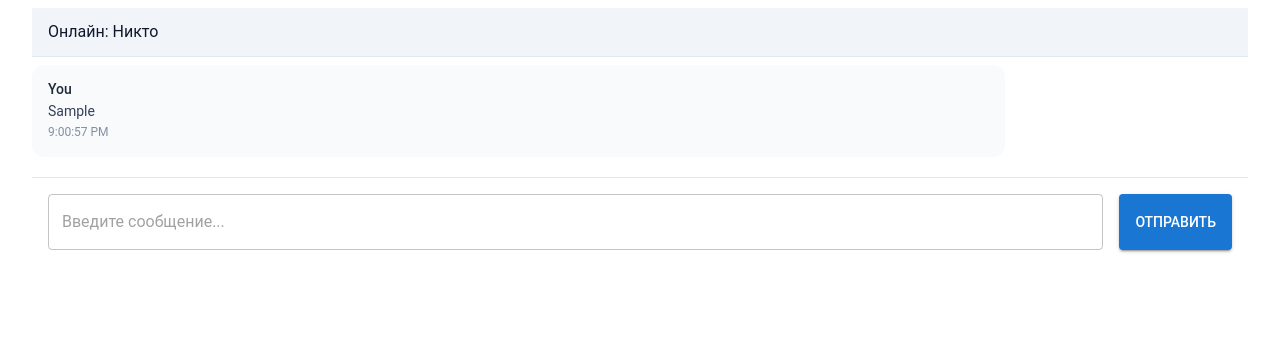
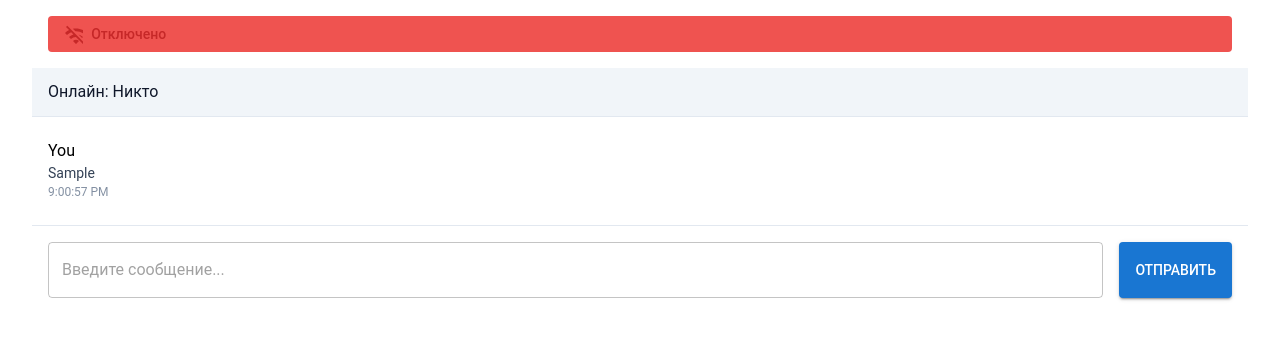
Before and after one commit to godgiven-am/Real-time-Messenger-Core, a React (Vite) app: page / in a window 1280 px wide. Both pictures are taken after typing "Sample" into the empty fields and a click on the button "ОТПРАВИТЬ". Shown: the top 340 px of the page. Built offline with nearby package versions, Linux system fonts and the light colour scheme; no server answers.

Commit message:
feature: add compents styles + add status connection

```diff
--- a/src/App.tsx
+++ b/src/App.tsx
@@ -1,8 +1,6 @@
-import React from "react";
 import { BrowserRouter as Router, Routes, Route } from "react-router-dom";
 import { ChatPage } from "./pages/ChatPage";
 import { AdminPage } from "./pages/AdminPage";
-import { TestMUI } from "./TestMUI";
 
 function App() {
   return (
--- /dev/null
+++ b/src/components/Chat/ConnectionStatus/ConnectionStatus.tsx
@@ -0,0 +1,28 @@
+import { Box, Typography, Icon } from "@mui/material";
+import { Wifi as WifiIcon, WifiOff as WifiOffIcon } from "@mui/icons-material";
+
+interface ConnectionStatusProps {
+  isConnected: boolean;
+}
+
+export const ConnectionStatus = ({ isConnected }: ConnectionStatusProps) => {
+  return (
+    <Box
+      display="flex"
+      alignItems="center"
+      gap={1}
+      px={2}
+      py={1}
+      bgcolor={isConnected ? "success.light" : "error.light"}
+      color={isConnected ? "success.dark" : "error.dark"}
+      borderRadius={1}
+    >
+      <Icon sx={{ fontSize: "1.2rem" }}>
+        {isConnected ? <WifiIcon /> : <WifiOffIcon />}
+      </Icon>
+      <Typography variant="body2" fontWeight="medium">
+        {isConnected ? "Подключено" : "Отключено"}
+      </Typography>
+    </Box>
+  );
+};
--- a/src/components/Chat/MessageInput.tsx
+++ b/src/components/Chat/MessageInput/MessageInput.tsx
@@ -1,6 +1,6 @@
 import React, { useState } from "react";
 import { useDispatch } from "react-redux";
-import { addMessage } from "../../store/chatSlice";
+import { addMessage } from "../../../store/chatSlice";
 import { v4 as uuidv4 } from "uuid";
 import styles from "./MessageInput.module.css";
 import { Box, TextField, Button } from "@mui/material";
--- a/src/components/Chat/MessageList.tsx
+++ /dev/null
@@ -1,44 +0,0 @@
-import { useSelector } from "react-redux";
-import type { RootState } from "../../store";
-import styles from "./MessageList.module.css";
-import { List, ListItem, ListItemText, Typography } from "@mui/material";
-
-export const MessageList = () => {
-  const messages = useSelector((state: RootState) => state.chat.messages);
-
-  if (messages.length === 0) {
-    return (
-      <div className={styles.messageList}>
-        <Typography variant="body1" className={styles.noMessages}>
-          Пока нет сообщений
-        </Typography>
-      </div>
-    );
-  }
-
-  return (
-    <List className={styles.messageList}>
-      {messages.map((msg) => (
-        <ListItem key={msg.id} className={styles.messageItem}>
-          <ListItemText
-            primary={
-              <Typography variant="subtitle2" className={styles.sender}>
-                {msg.sender}
-              </Typography>
-            }
-            secondary={
-              <>
-                <Typography variant="body2" className={styles.text}>
-                  {msg.text}
-                </Typography>
-                <Typography variant="caption" className={styles.timestamp}>
-                  {new Date(msg.timestamp).toLocaleTimeString()}
-                </Typography>
-              </>
-            }
-          />
-        </ListItem>
-      ))}
-    </List>
-  );
-};
--- a/src/components/Chat/MessageList.module.css
+++ b/src/components/Chat/MessageList/MessageList.module.css
@@ -1,15 +1,22 @@
 .messageList {
-  flex: 1;
+  max-height: 60vh;
   overflow-y: auto;
-  padding: 16px;
+  padding-right: 8px;
 }
 
 .messageItem {
-  padding: 12px 16px;
-  background-color: #f8fafc;
-  border-radius: 12px;
-  margin-bottom: 12px;
-  max-width: 80%;
+  animation: fadeIn 0.5s ease-out;
+}
+
+@keyframes fadeIn {
+  from {
+    opacity: 0;
+    transform: translateY(10px);
+  }
+  to {
+    opacity: 1;
+    transform: translateY(0);
+  }
 }
 
 .sender {
--- /dev/null
+++ b/src/components/Chat/MessageList/MessageList.tsx
@@ -0,0 +1,58 @@
+import { useEffect, useRef } from "react";
+import { useSelector } from "react-redux";
+import styles from "./MessageList.module.css";
+import { List, ListItem, ListItemText, Typography, Fade } from "@mui/material";
+import type { RootState } from "../../../store";
+
+export const MessageList = () => {
+  const messages = useSelector((state: RootState) => state.chat.messages);
+  const listRef = useRef<HTMLUListElement | null>(null);
+
+  useEffect(() => {
+    if (listRef.current) {
+      listRef.current.scrollTop = listRef.current.scrollHeight;
+    }
+  }, [messages.length]);
+
+  if (messages.length === 0) {
+    return (
+      <div className={styles.messageList}>
+        <Typography variant="body1" className={styles.noMessages}>
+          Пока нет сообщений
+        </Typography>
+      </div>
+    );
+  }
+
+  return (
+    <List className={styles.messageList} ref={listRef}>
+      {messages.map((msg, index) => (
+        <Fade in={true} timeout={500 + index * 100} key={msg.id}>
+          <ListItem key={msg.id} className={styles.messageItem}>
+            <ListItemText
+              primary={msg.sender}
+              secondary={
+                <>
+                  <Typography
+                    variant="body2"
+                    display="block"
+                    className={styles.text}
+                  >
+                    {msg.text}
+                  </Typography>
+                  <Typography
+                    variant="caption"
+                    display="block"
+                    className={styles.timestamp}
+                  >
+                    {new Date(msg.timestamp).toLocaleTimeString()}
+                  </Typography>
+                </>
+              }
+            />
+          </ListItem>
+        </Fade>
+      ))}
+    </List>
+  );
+};
--- a/src/hooks/useSocket.ts
+++ b/src/hooks/useSocket.ts
@@ -1,11 +1,21 @@
-import { useEffect, useRef } from "react";
+import { useEffect, useState, useRef } from "react";
 import { io, Socket } from "socket.io-client";
 
 export const useSocket = (url: string) => {
+  const [isConnected, setIsConnected] = useState(false);
   const socketRef = useRef<Socket | null>(null);
 
   useEffect(() => {
     const socket = io(url);
+
+    socket.on("connect", () => {
+      setIsConnected(true);
+    });
+
+    socket.on("disconnect", () => {
+      setIsConnected(false);
+    });
+
     socketRef.current = socket;
 
     return () => {
@@ -13,5 +23,8 @@ export const useSocket = (url: string) => {
     };
   }, [url]);
 
-  return socketRef.current;
+  return {
+    socket: socketRef.current,
+    isConnected,
+  };
 };
--- a/src/pages/ChatPage.module.css
+++ b/src/pages/ChatPage.module.css
@@ -14,3 +14,8 @@
   font-weight: 500;
   color: #0f172a;
 }
+
+.connectionStatus {
+  padding: 8px 16px;
+  margin-bottom: 8px;
+}
--- a/src/pages/ChatPage.tsx
+++ b/src/pages/ChatPage.tsx
@@ -2,18 +2,19 @@ import { useEffect } from "react";
 import { useDispatch, useSelector } from "react-redux";
 import { addMessage, setUsersOnline } from "../store/chatSlice";
 import { useSocket } from "../hooks/useSocket";
-import { MessageList } from "../components/Chat/MessageList";
-import { MessageInput } from "../components/Chat/MessageInput";
+import { MessageList } from "../components/Chat/MessageList/MessageList";
+import { MessageInput } from "../components/Chat/MessageInput/MessageInput";
+import { ConnectionStatus } from "../components/Chat/ConnectionStatus/ConnectionStatus";
 import type { RootState } from "../store";
 import styles from "./ChatPage.module.css";
-import { Container, Typography, Box } from "@mui/material";
+import { Container, Box, Typography } from "@mui/material";
 
 export const ChatPage = () => {
   const dispatch = useDispatch();
   const messages = useSelector((state: RootState) => state.chat.messages);
   const usersOnline = useSelector((state: RootState) => state.chat.usersOnline);
 
-  const socket = useSocket("ws://localhost:3001");
+  const { socket, isConnected } = useSocket("ws://localhost:3001");
 
   useEffect(() => {
     if (!socket) return;
@@ -31,6 +32,12 @@ export const ChatPage = () => {
 
   return (
     <Container maxWidth={false} className={styles.chatPage}>
+      {/* Статус подключения */}
+      <Box className={styles.connectionStatus}>
+        <ConnectionStatus isConnected={isConnected} />
+      </Box>
+
+      {/* Статус онлайн */}
       <Box className={styles.onlineStatus}>
         <Typography variant="body1" className={styles.onlineText}>
           Онлайн: {usersOnline.join(", ") || "Никто"}
```
Also changed, not shown: src/components/Chat/MessageInput/MessageInput.module.css (renamed from src/components/Chat/MessageInput.module.css).
